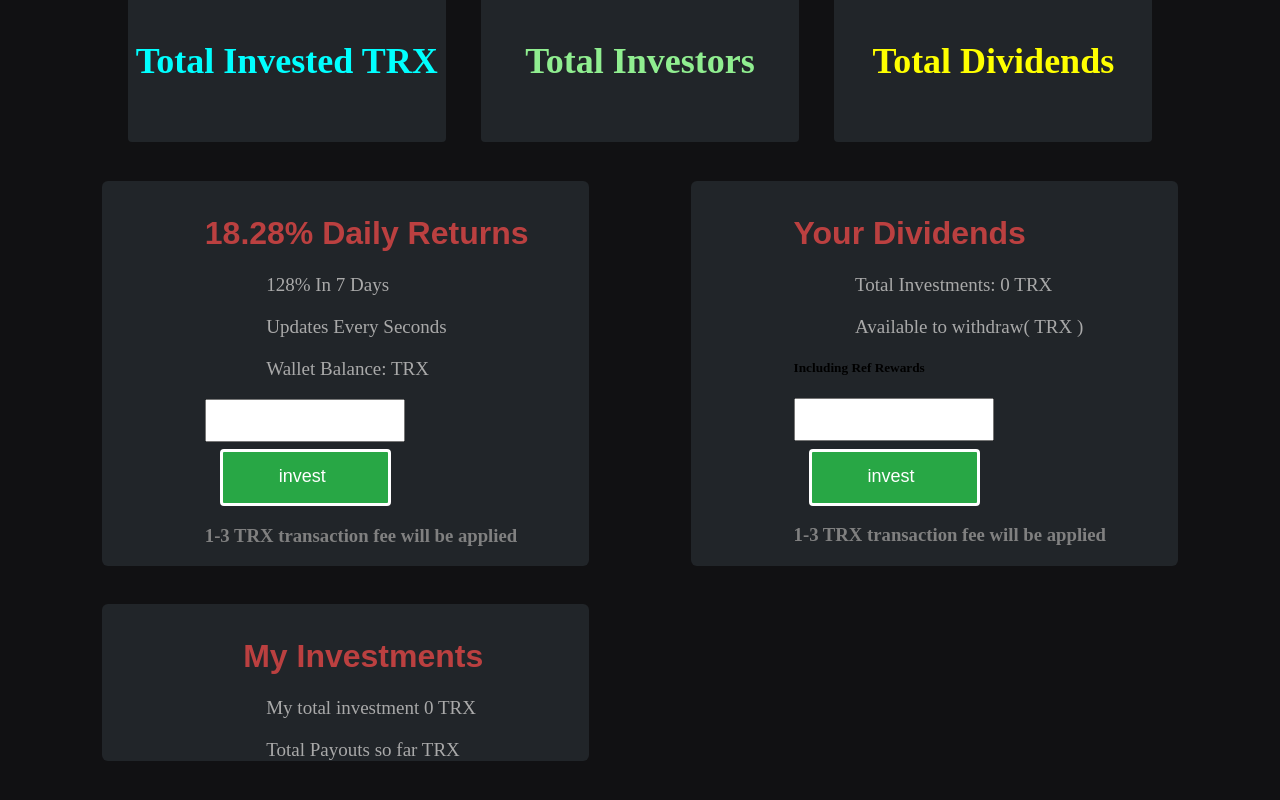
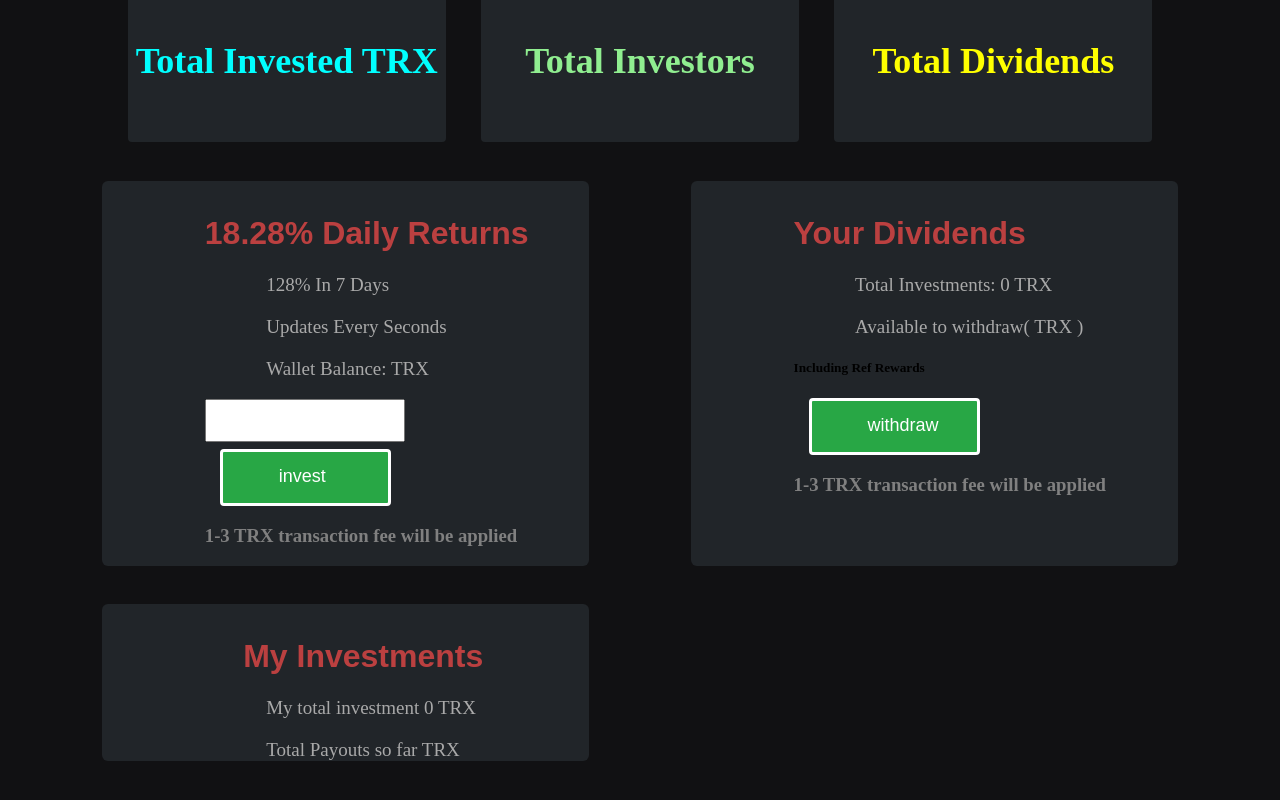
Before and after one commit to ali-203/myapp, a React (Create React App) app: page / in a window 1280 px wide. Shown: the part 1532-2332 px from the top of the page. Built offline with nearby package versions, Linux system fonts and the light colour scheme.

Commit message:
updated css

```diff
--- a/src/App.js
+++ b/src/App.js
@@ -91,10 +91,9 @@ function App() {
             <p>Total Investments: 0 TRX</p>
             <p>Available to withdraw( TRX )</p>
             <h5>Including Ref Rewards</h5>
-            <input type="text"></input>
 
             <div className="forth-button">
-                <button>invest</button>
+                <button>withdraw</button>
                 </div>
                 <div className="transaction">
                 <h3>1-3 TRX transaction fee will be applied</h3>
```
Also changed, not shown: 1 other file (tests, documents, lock files or other folders).
